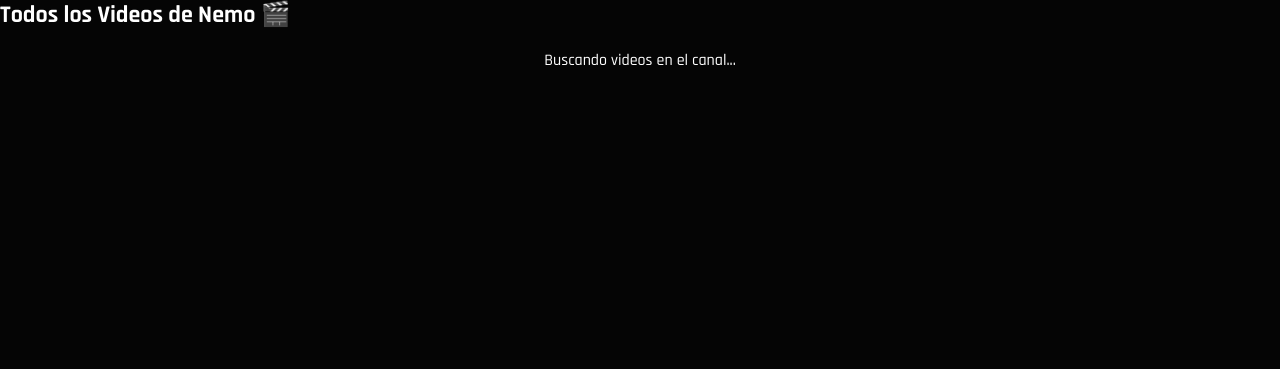
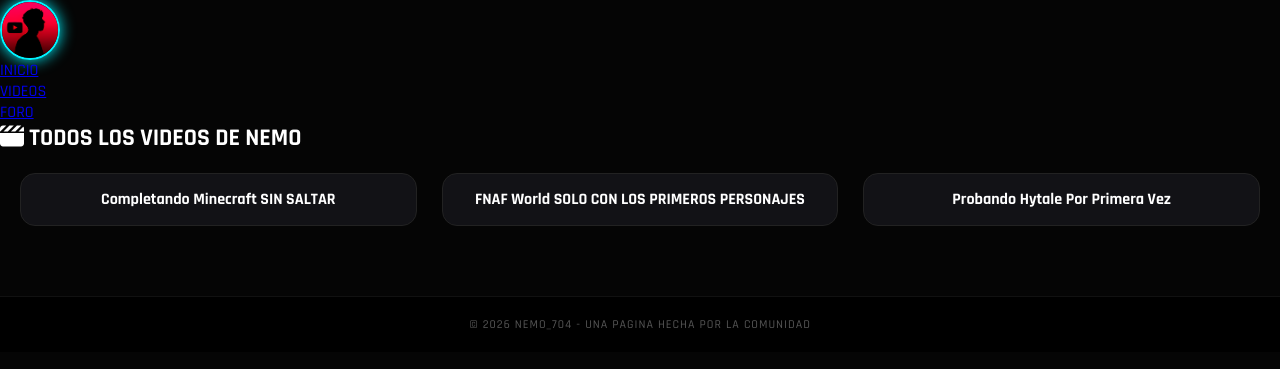
Before and after one commit to alons2080-wq/nemo-web, a Flask app: page /videos in a window 1280 px wide. Shown: the top 369 px of the page. Run offline with Flask 3, Linux system fonts and the light colour scheme; grey boxes are pictures that could not be loaded.

Commit message:
Update videos.html

```diff
--- a/templates/videos.html
+++ b/templates/videos.html
@@ -2,40 +2,51 @@
 <html lang="es">
 <head>
     <meta charset="UTF-8">
-    <title>Videos | NEMO_704</title>
-    <link rel="stylesheet" href="https://cdnjs.cloudflare.com/ajax/libs/font-awesome/6.4.0/css/all.min.css">
-    <link rel="icon" type="image/png" href="{{ url_for('static', filename='images/favicon.png') }}">
+    <meta name="viewport" content="width=device-width, initial-scale=1.0">
+    <title>VIDEOS | NEMO_704</title>
+    <link rel="stylesheet" href="https://cdnjs.cloudflare.com/ajax/libs/font-awesome/6.5.1/css/all.min.css">
     <link rel="stylesheet" href="{{ url_for('static', filename='css/style.css') }}">
 </head>
 <body>
+    <header class="main-header">
+        <div class="navbar">
+            <div class="logo-circle">
+                <img src="{{ url_for('static', filename='images/logo.png') }}" alt="Nemo Logo">
+            </div>
+            <nav>
+                <ul class="nav-menu">
+                    <li><a href="/">INICIO</a></li>
+                    <li><a href="/videos" class="active">VIDEOS</a></li>
+                    <li><a href="/foro">FORO</a></li>
+                </ul>
+            </nav>
+        </div>
+    </header>
+
     <main class="container">
-        <h2 class="section-title">Todos los Videos de Nemo 🎬</h2>
-        <div id="video-feed" class="video-grid">
-            <p style="grid-column: 1/-1; text-align: center; color: var(--accent);">Buscando videos en el canal...</p>
-        </div>
+        <h2 class="section-title"><i class="fas fa-clapperboard"></i> TODOS LOS VIDEOS DE NEMO</h2>
+
+        <div class="video-grid">
+            <a href="https://www.youtube.com/watch?v=C1eMcl8txW4" target="_blank" class="video-card">
+                <div class="v-img" style="background-image: url('https://img.youtube.com/vi/C1eMcl8txW4/maxresdefault.jpg');"></div>
+                <div class="v-info"><h3>Completando Minecraft SIN SALTAR</h3></div>
+            </a>
+
+            <a href="https://www.youtube.com/watch?v=LhzGgUS2mIQ" target="_blank" class="video-card">
+                <div class="v-img" style="background-image: url('https://img.youtube.com/vi/LhzGgUS2mIQ/maxresdefault.jpg');"></div>
+                <div class="v-info"><h3>FNAF World SOLO CON LOS PRIMEROS PERSONAJES</h3></div>
+            </a>
+
+            <a href="https://www.youtube.com/watch?v=L9YV1x0p-P0" target="_blank" class="video-card">
+                <div class="v-img" style="background-image: url('https://img.youtube.com/vi/L9YV1x0p-P0/maxresdefault.jpg');"></div>
+                <div class="v-info"><h3>Probando Hytale Por Primera Vez</h3></div>
+            </a>
+
+            </div>
     </main>
 
-    <script>
-        const channelID = "UCizsH-_19uxQPhyPhjQFDkg";
-        const url = `https://api.rss2json.com/v1/api.json?rss_url=https://www.youtube.com/feeds/videos.xml?channel_id=${channelID}`;
-
-        fetch(url)
-            .then(res => res.json())
-            .then(data => {
-                const container = document.getElementById('video-feed');
-                if(data.status === 'ok') {
-                    container.innerHTML = '';
-                    data.items.forEach(item => {
-                        const videoID = item.link.split('v=')[1];
-                        container.innerHTML += `
-                            <a href="${item.link}" target="_blank" class="video-card">
-                                <div class="v-img" style="background-image: url('https://img.youtube.com/vi/${videoID}/maxresdefault.jpg')"></div>
-                                <div class="v-info"><h3>${item.title}</h3></div>
-                            </a>`;
-                    });
-                }
-            })
-            .catch(e => console.error("Error cargando:", e));
-    </script>
+    <footer class="footer">
+        <p>&copy; 2026 NEMO_704 - Una pagina hecha por la comunidad</p>
+    </footer>
 </body>
 </html>
```
